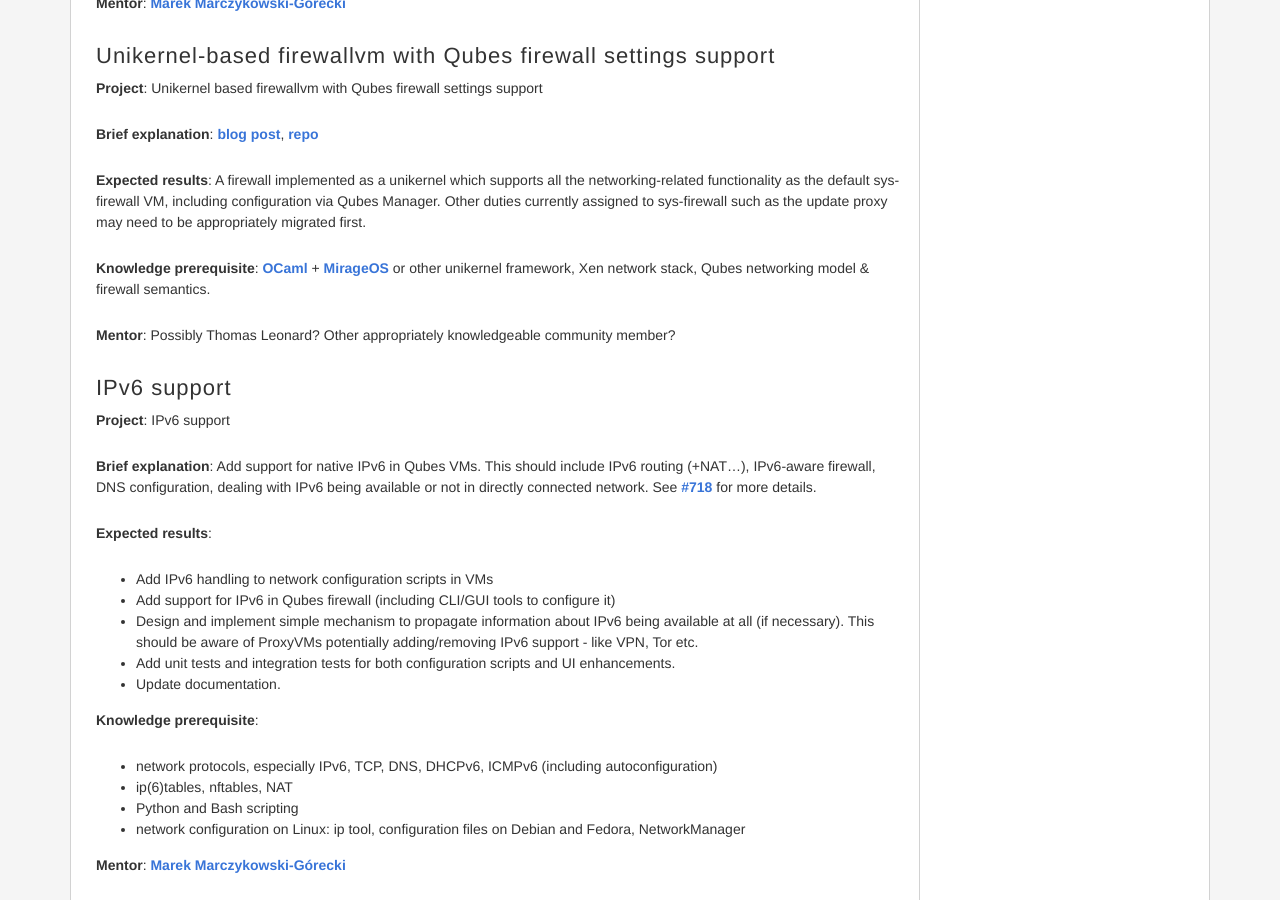
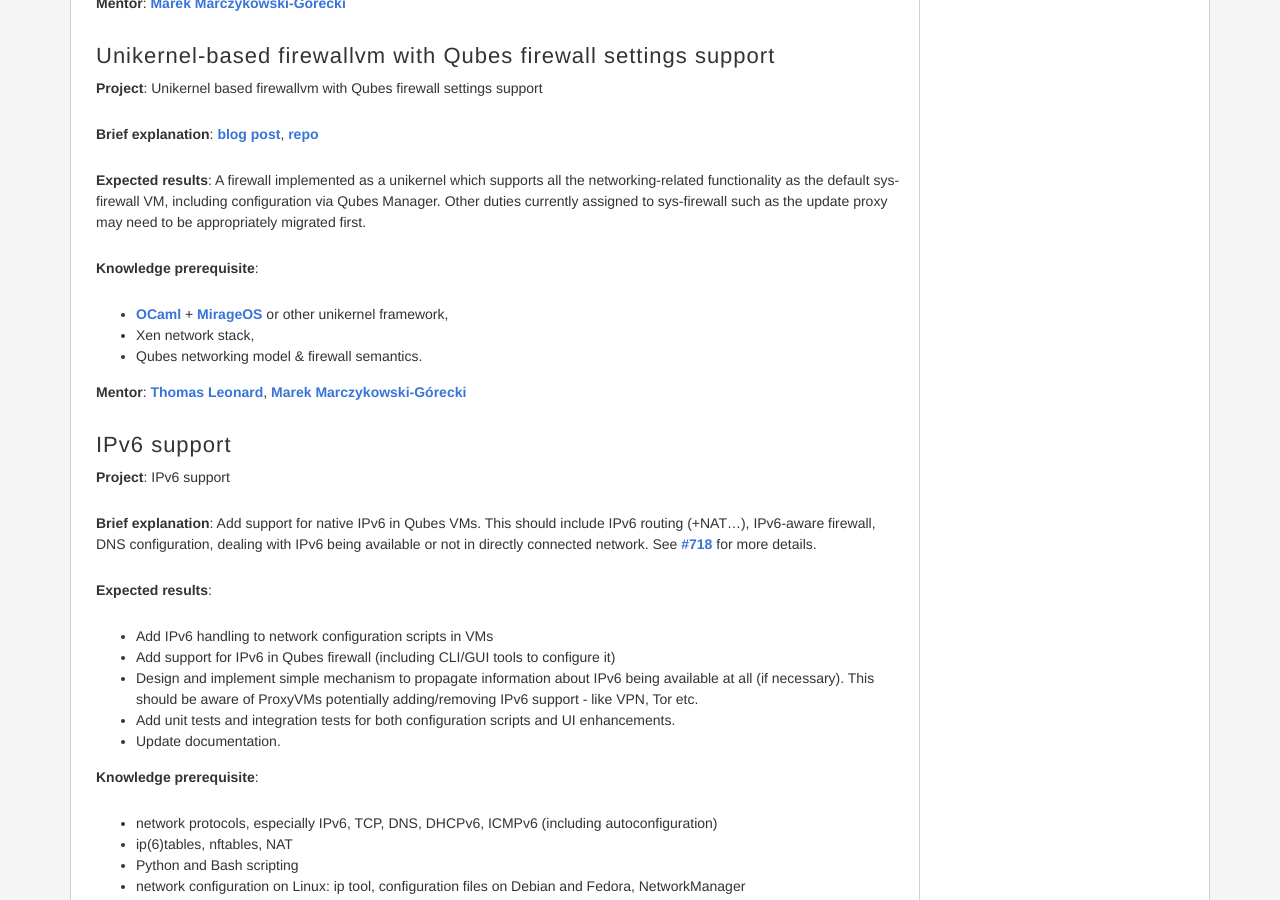
Before and after one commit to QubesOS/qubesos.github.io, a Jekyll site: the page built from pages/gsoc.md, in a window 1280 px wide and 900 px high, scrolled down 5268 px. Built offline with Jekyll 4.4.1, drawn with Linux system fonts in a browser that asks for light colours; some web fonts are replaced.

Commit message:
gsoc: Update mentor for Unikernel

```diff
--- a/pages/gsoc.md
+++ b/pages/gsoc.md
@@ -271,9 +271,13 @@ details: [#1552](https://github.com/QubesOS/qubes-issues/issues/1552),
 
 **Expected results**: A firewall implemented as a unikernel which supports all the networking-related functionality as the default sys-firewall VM, including configuration via Qubes Manager. Other duties currently assigned to sys-firewall such as the update proxy may need to be appropriately migrated first.
 
-**Knowledge prerequisite**: [OCaml](https://ocaml.org/) + [MirageOS](https://mirage.io/) or other unikernel framework, Xen network stack, Qubes networking model & firewall semantics.
+**Knowledge prerequisite**:
 
-**Mentor**: Possibly Thomas Leonard? Other appropriately knowledgeable community member?
+- [OCaml](https://ocaml.org/) + [MirageOS](https://mirage.io/) or other unikernel framework,
+- Xen network stack,
+- Qubes networking model & firewall semantics.
+
+**Mentor**: [Thomas Leonard](mailto:talex5@gmail.com), [Marek Marczykowski-Górecki](/team/)
 
 ### IPv6 support
 **Project**: IPv6 support
```
